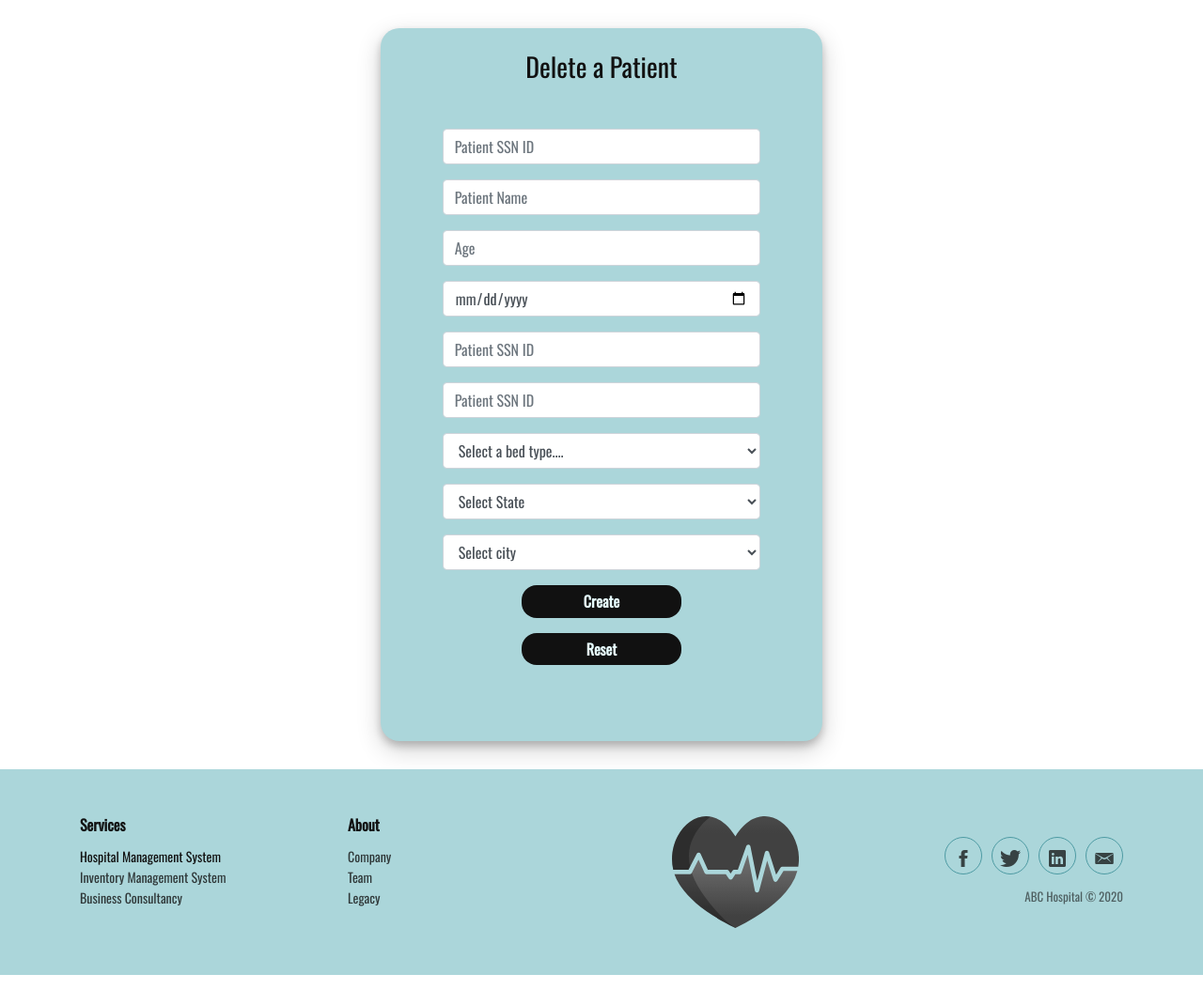
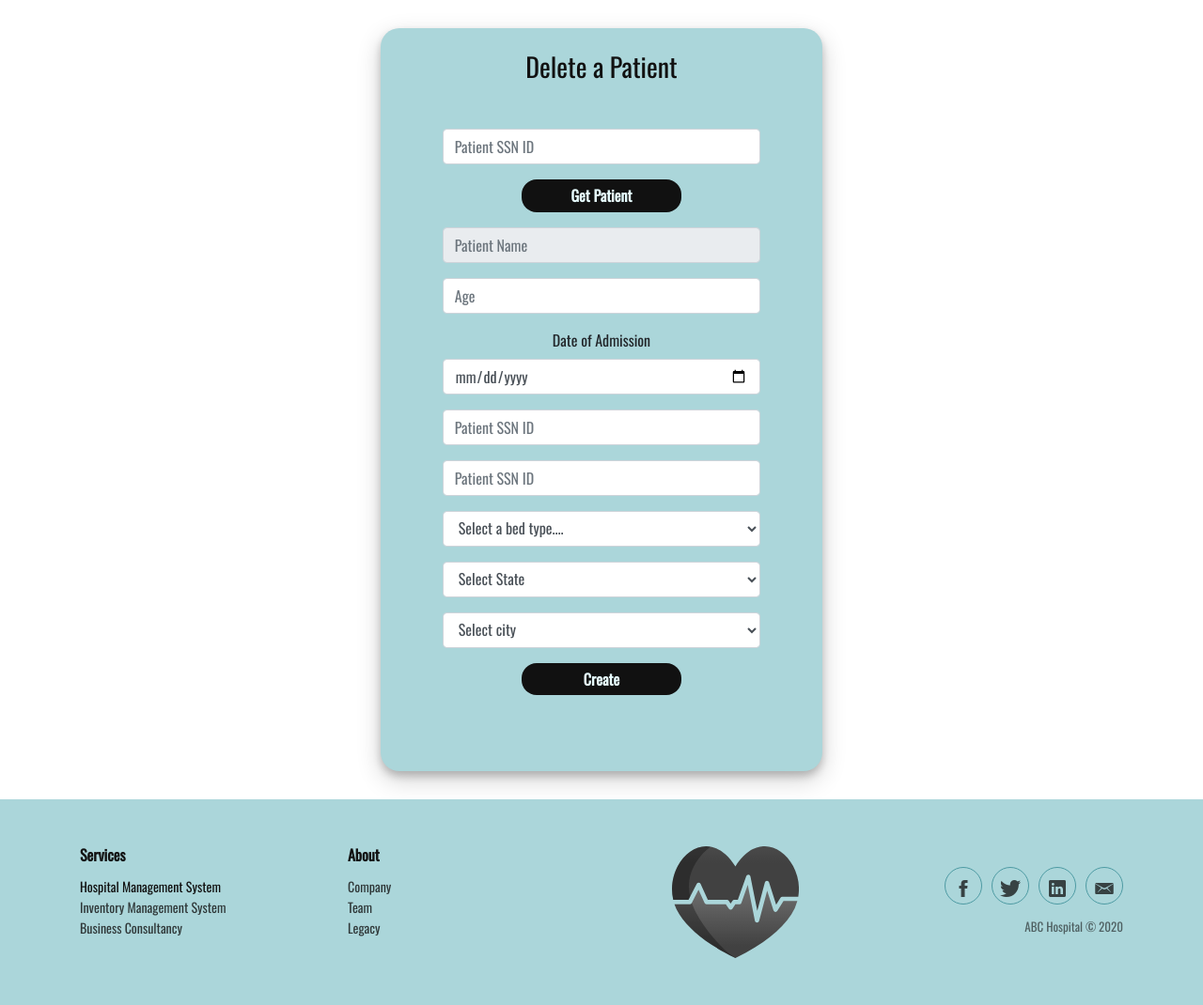
Before and after one commit to ayushgd/hms, a Python web app: template templates/delete_patient.html in a window 1280 px wide. Shown: the part 72-1142 px from the top of the page at 94% size. Before the commit the page ends 1110 px from the top, so only its background shows below. Run offline with Jinja, Linux system fonts and the light colour scheme; the template is opened without the code that fills it, so the values that code supplies are empty; some libraries are stand-ins or nearby versions.

Commit message:
Delete Patient

```diff
--- a/templates/delete_patient.html
+++ b/templates/delete_patient.html
@@ -9,19 +9,23 @@
     <div>
         <div class="login-form-2 text-center">
             <h3>Delete a Patient</h3>
-            <form name="patient" method="POST" action="/" id="form1" novalidate>
+            <form name="patient" method="POST" action="/patient" id="form1" novalidate>
 
                 <div class="form-group">
                     <input type="text" class="form-control" placeholder="Patient SSN ID" value="" />
                 </div>
+                <div class="form-group ">
+                    <input type="submit" class="btnSubmit text-center" value="Get Patient"/>
+                </div>
                 <div class="form-group">
-                    <input type="text" class="form-control" placeholder="Patient Name" value="" />
+                    <input type="text" class="form-control" placeholder="Patient Name" value="" disabled/>
                 </div>
                 <div class="form-group">
                     <input type="number" class="form-control" placeholder="Age" value="" min="1"/>
                 </div>
                 <div class="form-group">
-                    <input type="date" class="form-control" placeholder="Date of Admission" value="" />
+                    <label for="doa">Date of Admission</label>
+                    <input name="doa" type="date" class="form-control" placeholder="Date of Admission" value="" />
                 </div>
                 <div class="form-group">
                     <input type="text" class="form-control" placeholder="Patient SSN ID" value="" />
@@ -49,9 +53,7 @@
                     <input type="submit" class="btnSubmit" value="Create" />
 
                 </div>
-                <div class="form-group ">
-                    <input class="btnSubmit text-center" value="Reset" onclick="Reset()"/>
-                </div>
+
             </form>
         </div>
     </div>
```
Also changed, not shown: static/js/cities.js.
